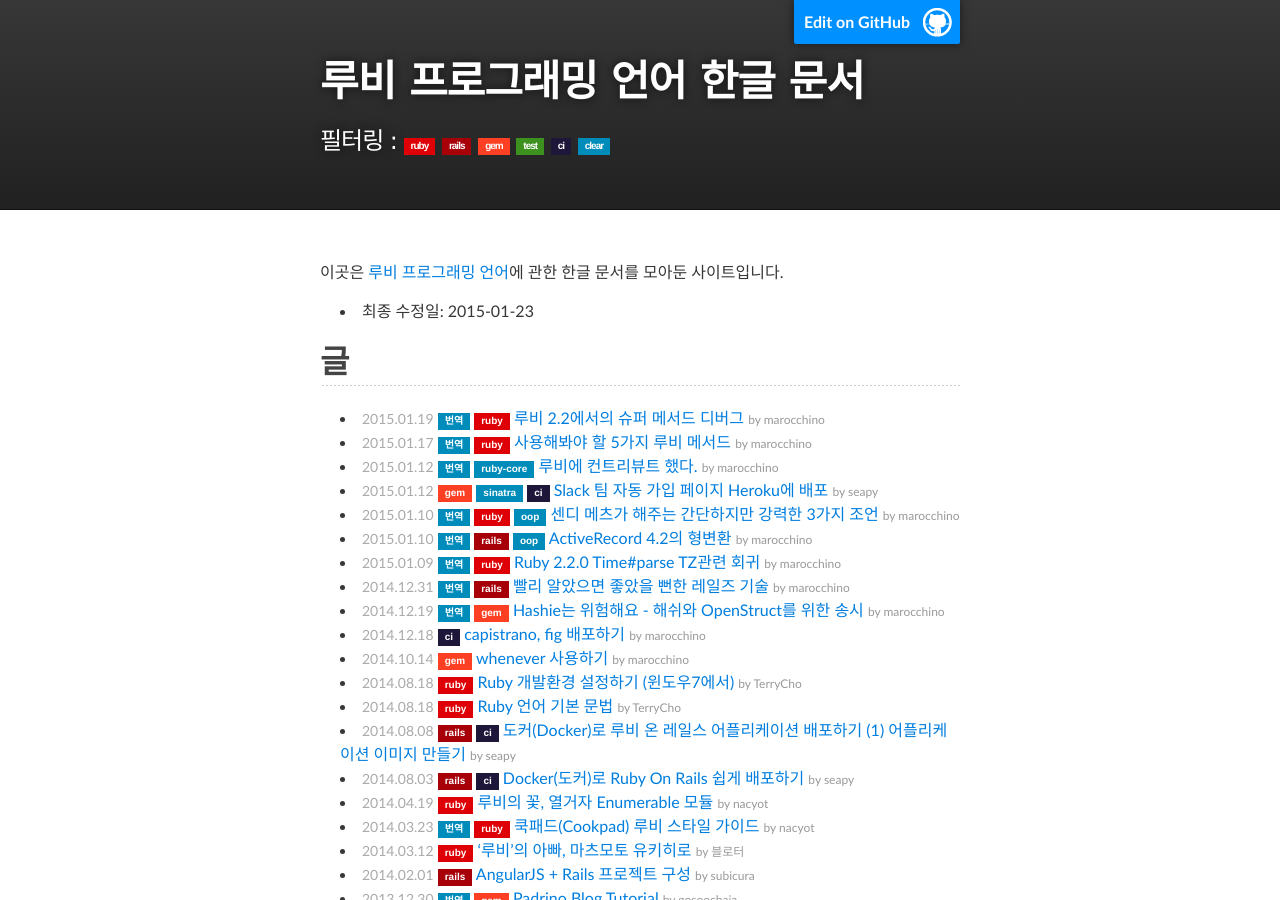
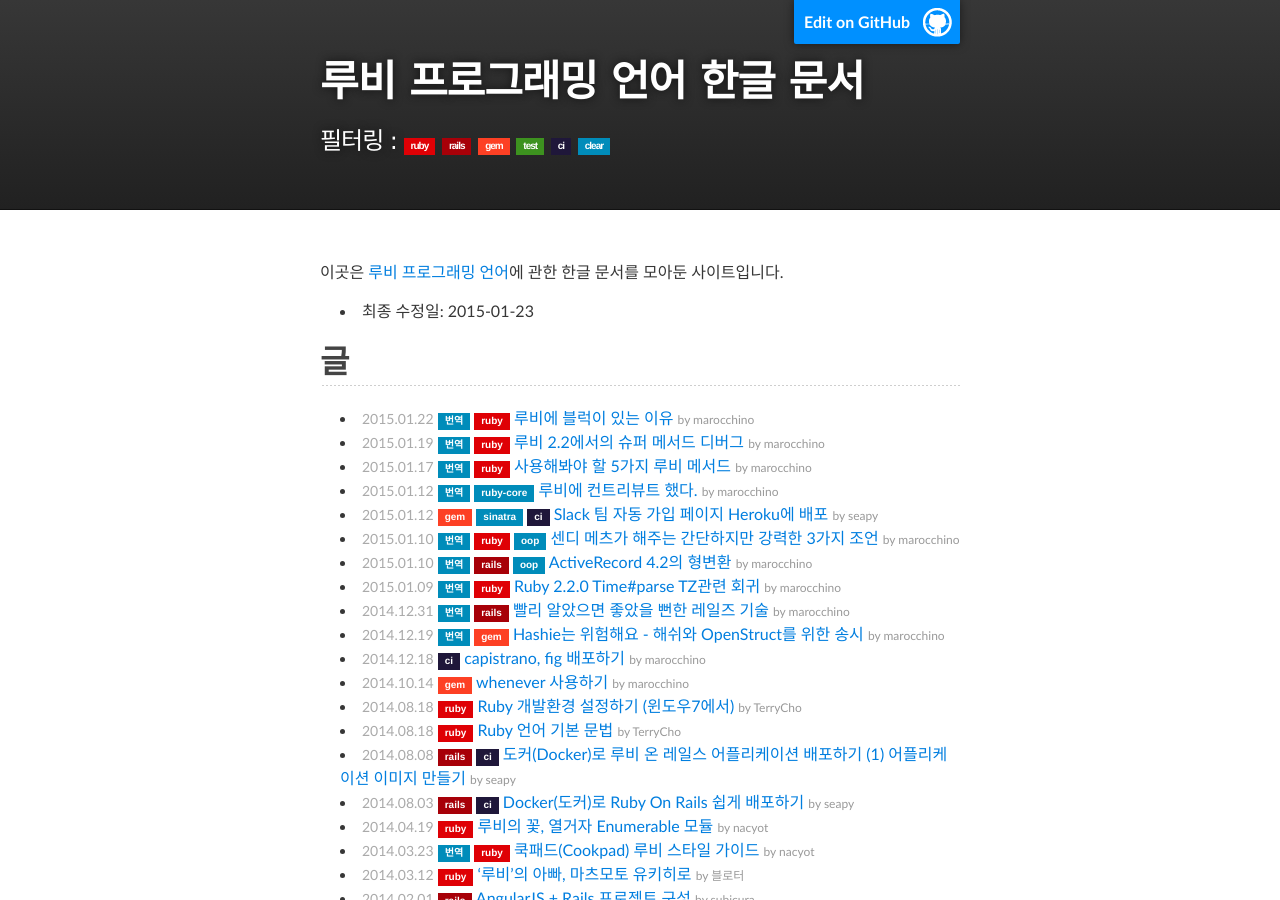
Before and after one commit to rubykr/rubykr.github.io, a Jekyll site: the page built from index.md, in a window 1280 px wide and 900 px high. Built offline with Jekyll 4.4.1, drawn with Linux system fonts in a browser that asks for light colours; comment, search, counter and statistics services are not loaded.

Commit message:
Add article

```diff
--- a/index.md
+++ b/index.md
@@ -10,6 +10,7 @@
 ## [글](#articles)
 {: #articles}
 
+- [루비에 블럭이 있는 이유](https://dayone.me/1g50zn8){: .article data-date="2015.01.22" data-tags="translated ruby" data-author="marocchino" }
 - [루비 2.2에서의 슈퍼 메서드 디버그](https://dayone.me/1faIzEW){: .article data-date="2015.01.19" data-tags="translated ruby" data-author="marocchino" }
 - [사용해봐야 할 5가지 루비 메서드](https://dayone.me/1eP1zCQ){: .article data-date="2015.01.17" data-tags="translated ruby" data-author="marocchino" }
 - [루비에 컨트리뷰트 했다.](https://dayone.me/1dJRzSb){: .article data-date="2015.01.12" data-tags="translated ruby-core" data-author="marocchino" }
```
